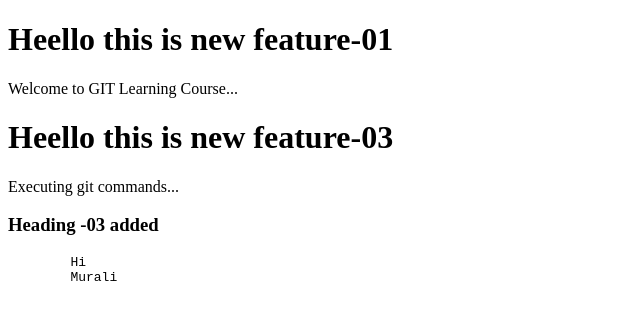
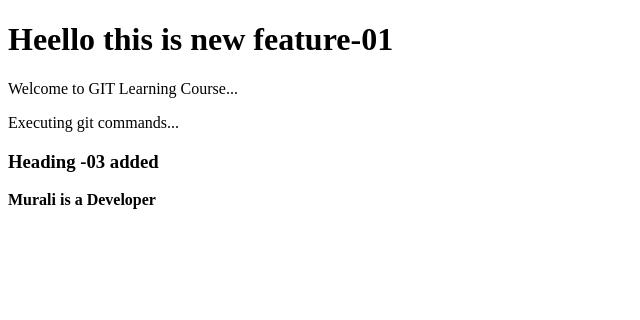
Before and after one commit to MuraliRani/Learn-Git, a plain HTML site: page index.html in a window 1280 px wide. Shown: the whole page, without its empty margins (0-640 px from the left). Drawn offline with Linux system fonts and the light colour scheme.

Commit message:
Squashed commit of the following:
commit 3be796501995f45334ac188c262f9c9ee38a6150
Author: Murali R <muralideva443@gmail.com>
Date:   Sat Dec 6 15:23:01 2025 +0530

    feat: Added B tag

commit bb31929782046731e7127a356064852ecd3a968a
Author: Murali R <muralideva443@gmail.com>
Date:   Sat Dec 6 15:22:12 2025 +0530

    Removed h1 tag

```diff
--- a/index.html
+++ b/index.html
@@ -7,14 +7,10 @@
     <h1>Heello this is new feature-01</h1>
 
     <div>Welcome to GIT Learning Course...</div>
-    <h1>Heello this is new feature-03</h1>
     <p>Executing git commands...</p>
 
     <h3>Heading -03 added </h3>
 
-    <pre>
-        Hi
-        Murali
-    </pre>
+    <b>Murali is a Developer</b>
 </body>
 </html>
```
